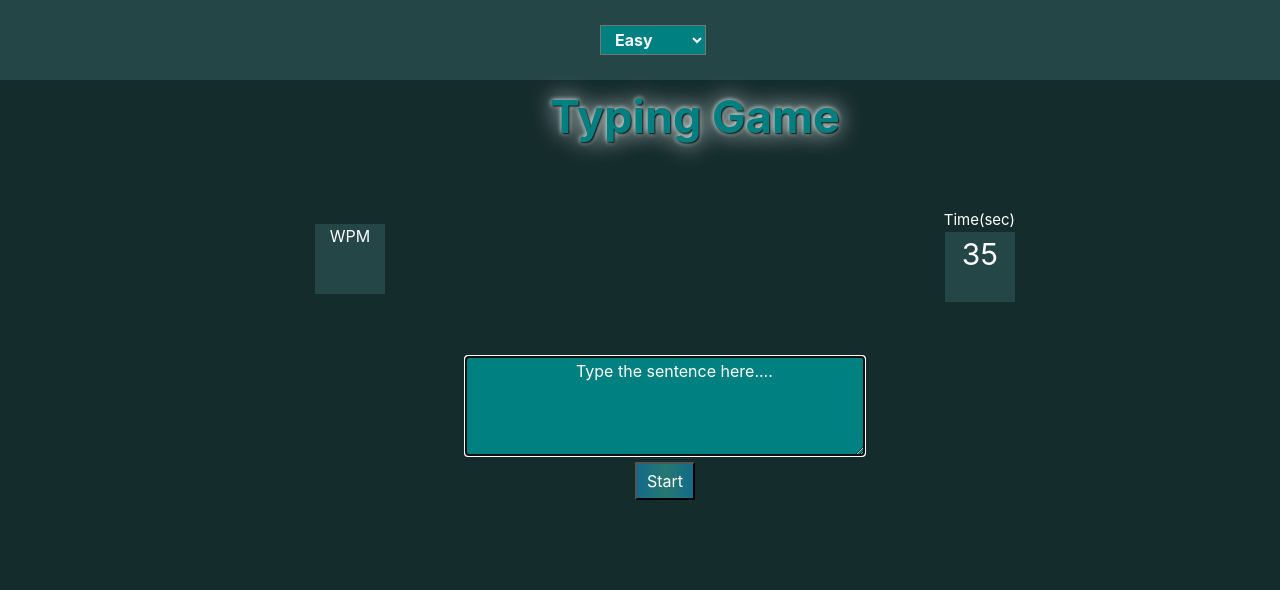
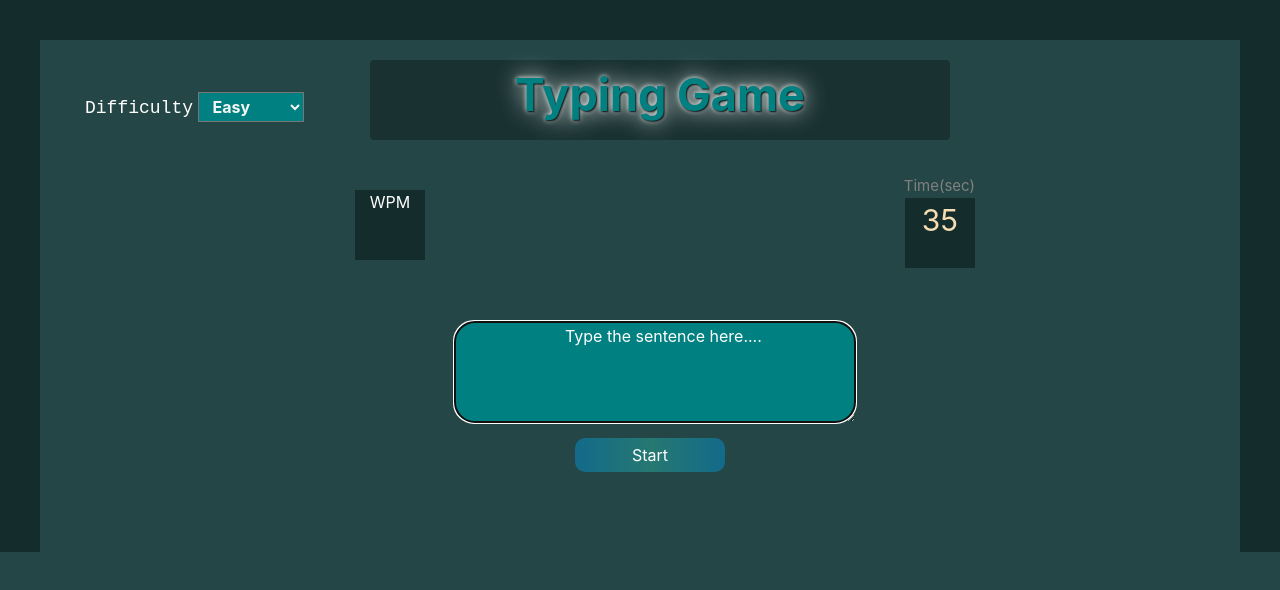
Before and after one commit to vchandu111/TypeFighters, a plain HTML site: page type/paratype.html in a window 1280 px wide. Drawn offline with nearby package versions, Linux system fonts and the light colour scheme.

Commit message:
updated UI

```diff
--- a/type/paraType.js
+++ b/type/paraType.js
@@ -31,8 +31,8 @@ let userSpeed = (totalwords, time) => {
   final.textContent = "";
   let speed = Math.floor(totalwords + 1 / time);
 
-  final.textContent = ` ${speed} `;
-  final.style.fontSize = "30px";
+  final.innerHTML = ` ${speed}<br>WPM `;
+  final.style.fontSize = "18px";
   final.style.color = "greenyellow";
 };
 
--- a/type/parastyle.css
+++ b/type/parastyle.css
@@ -1,5 +1,5 @@
 * {
-  background-color: #152c2c;
+  background-color: #244646;
 }
 
 #top {
@@ -8,18 +8,31 @@
   background-color: #244646;
 }
 
+#border {
+  border-style: solid;
+  border-color: #152c2c;
+  border-width: 40px 40px 0px 40px;
+}
 #select {
   background-color: teal;
   margin-top: 25px;
-  margin-left: 600px;
+  /* margin-left: 600px; */
   padding: 3px 10px;
   color: whitesmoke;
   font-weight: bold;
 }
+
+.difficulty {
+  background-color: #244646;
+  color: white;
+  font-family: monospace;
+  margin-left: 500px;
+  font-size: 18px;
+}
 #finalResult {
   height: 70px;
   width: 70px;
-  background-color: #244646;
+  background-color: #152c2c;
   color: white;
   text-align: center;
   margin-left: 300px;
@@ -29,8 +42,8 @@
 .speedTimer {
   height: 70px;
   width: 70px;
-  background-color: #244646;
-  color: white;
+  background-color: #152c2c;
+  color: wheat;
   text-align: center;
   margin-right: 250px;
   float: right;
@@ -39,16 +52,36 @@
 textarea {
   height: 100px;
   width: 400px;
-  margin-left: 450px;
+  margin-left: 400px;
   margin-top: 30px;
   background-color: teal;
   color: white;
+  border-radius: 20px;
+  border-style: none;
+  border-color: Transparent;
+  overflow: auto;
+}
+
+#btn {
+  padding: 5px 10px;
+  width: 150px;
+  margin-left: 520px;
+  padding: 5px 10px;
+  color: white;
+  padding: 5px 10px;
+  width: 150px;
+  margin-top: 10px;
+  border-radius: 10px;
+  border: none;
+  margin-bottom: 80px;
 }
 button {
-  margin-left: 620px;
-  padding: 5px 10px;
+  margin-left: 570px;
   color: white;
+  width: 100px;
+  border: none;
 }
+
 .paraDisplay {
   max-width: 400px;
   margin-left: 430px;
@@ -81,7 +114,8 @@ button {
   color: teal;
   font-weight: bolder;
   font-size: 45px;
-  margin-left: 550px;
+  margin-left: 180px;
+  margin-top: 20px;
   padding-top: 10px;
 }
 .btn-grad {
@@ -93,7 +127,7 @@ button {
   );
 }
 .timer-badge {
-  color: white;
+  color: gray;
   text-align: center;
   margin-right: 250px;
   float: right;
@@ -105,3 +139,19 @@ button {
   margin-left: 180px;
   margin-top: 20px;
 }
+
+#typing-head {
+  background-color: rgba(0, 0, 0, 0.3);
+  padding: 8px;
+  border-radius: 4px;
+  margin: auto;
+  width: 580px;
+  height: 80px;
+  text-align: center;
+  margin-top: 20px;
+  margin-right: 280px;
+  padding-bottom: 8px;
+}
+#allign {
+  margin-left: 50px;
+}
--- a/type/paratype.html
+++ b/type/paratype.html
@@ -23,25 +23,38 @@
       integrity="sha384-B4gt1jrGC7Jh4AgTPSdUtOBvfO8shuf57BaghqFfPlYxofvL8/KUEfYiJOMMV+rV"
       crossorigin="anonymous"
     ></script>
-    <script src="https://kit.fontawesome.com/683b4b40e3.js" crossorigin="anonymous"></script>
+    <script
+      src="https://kit.fontawesome.com/683b4b40e3.js"
+      crossorigin="anonymous"
+    ></script>
 
     <meta name="viewport" content="width=device-width, initial-scale=1.0" />
     <title>Document</title>
-    <link rel="stylesheet" href="parastyle.css">
+    <link rel="stylesheet" href="parastyle.css" />
   </head>
 
   <body>
+    <div id="border">
+      <div class="container">
+        <div class="row">
+          <div class="col-3">
             <div id="top">
+              <span class="difficulty">Select Difficulty</span>
               <select id="select">
                 <option value="Easy" id="easy">Easy</option>
                 <option value="Medium" id="medium">Medium</option>
                 <option value="Hard" id="hard">Hard</option>
               </select>
             </div>
-    <div>
-    <h2 class="head">
+          </div>
+          <div class="col-9">
+            <h2 class="head" id="typing-head">
               Typing Game
             </h2>
+          </div>
+        </div>
+      </div>
+
       <div class="container-fluid">
         <div class="row mb-4">
           <div class="col">
@@ -63,7 +76,8 @@
               >
               <div id="timeUp"></div>
             </div>
-          <button id="btn"  class="btn-grad">Start</button>
+            <button id="btn" class="btn-grad">Start</button>
+          </div>
         </div>
       </div>
     </div>
```
Lines whose indentation alone changed are shown as unchanged.
